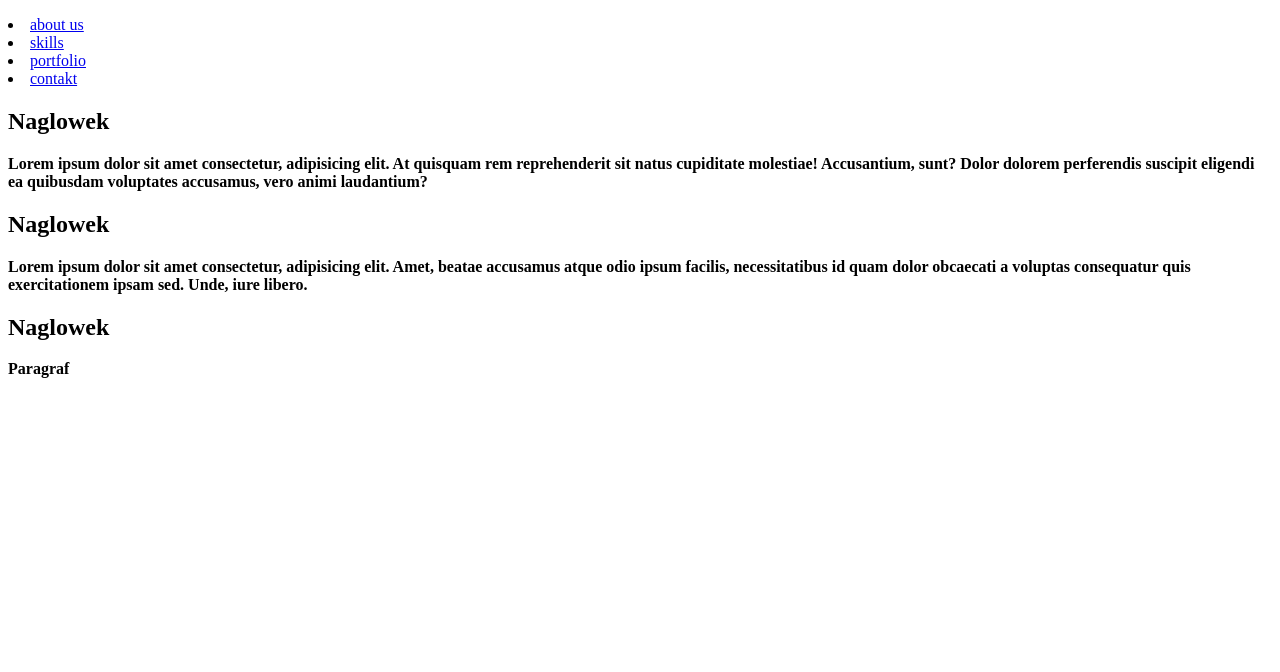
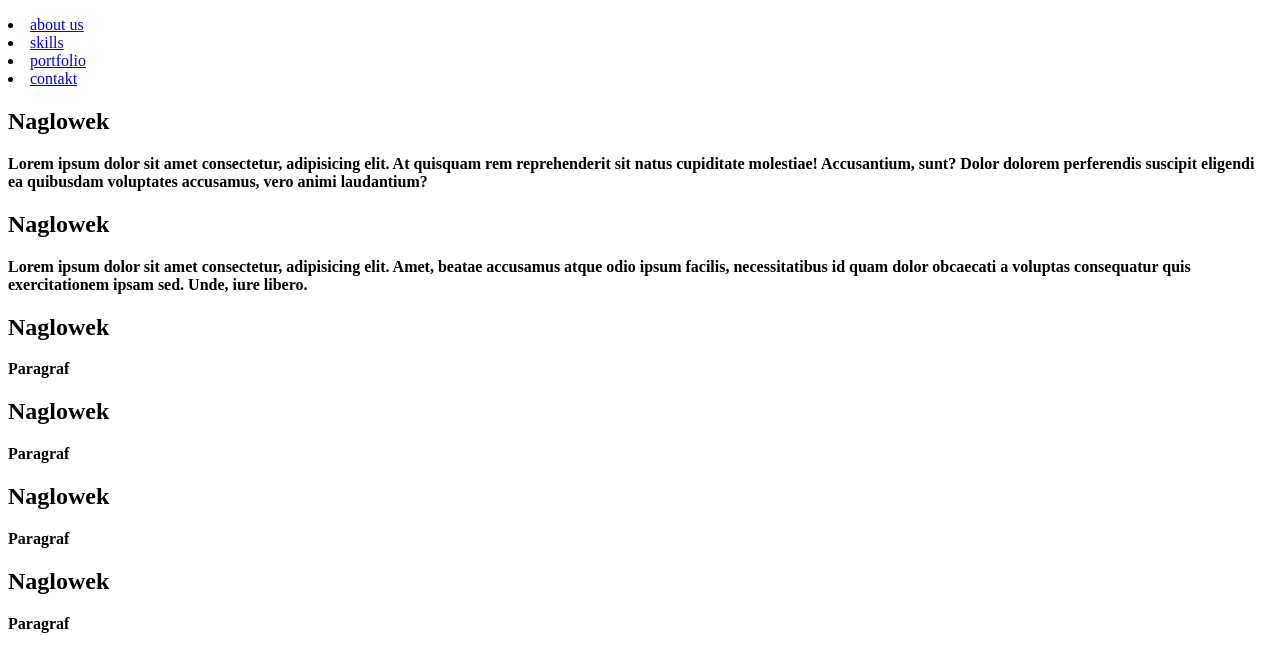
Before and after one commit to adammak91/nr15, a plain HTML site: page index.html in a window 1280 px wide. Drawn offline with Linux system fonts and the light colour scheme.

Commit message:
zadanie15 zm2

```diff
--- a/index.html
+++ b/index.html
@@ -29,12 +29,26 @@
       <b><h2>Naglowek</h2>
       <p>Lorem ipsum dolor sit amet consectetur, adipisicing elit. Amet, beatae accusamus atque odio ipsum facilis, necessitatibus id quam dolor obcaecati a voluptas consequatur quis exercitationem ipsam sed. Unde, iure libero.</p>
 
-    </div>
+</div>
     <div><class="skill">
     <h2>Naglowek</h2>
     <b></b><p>Paragraf</p>
-    </div>
+</div>
 
+<div><class="skill">
+  <h2>Naglowek</h2>
+  <b><p>Paragraf</p>
+</div>
+
+<div><class="skill">
+  <h2>Naglowek</h2>
+  <b><p>Paragraf</p>
+</div>
+
+<div><class="skill">
+  <h2>Naglowek</h2>
+  <b><p>Paragraf</p>
+</div>
 
   </section>
 </body>
```
